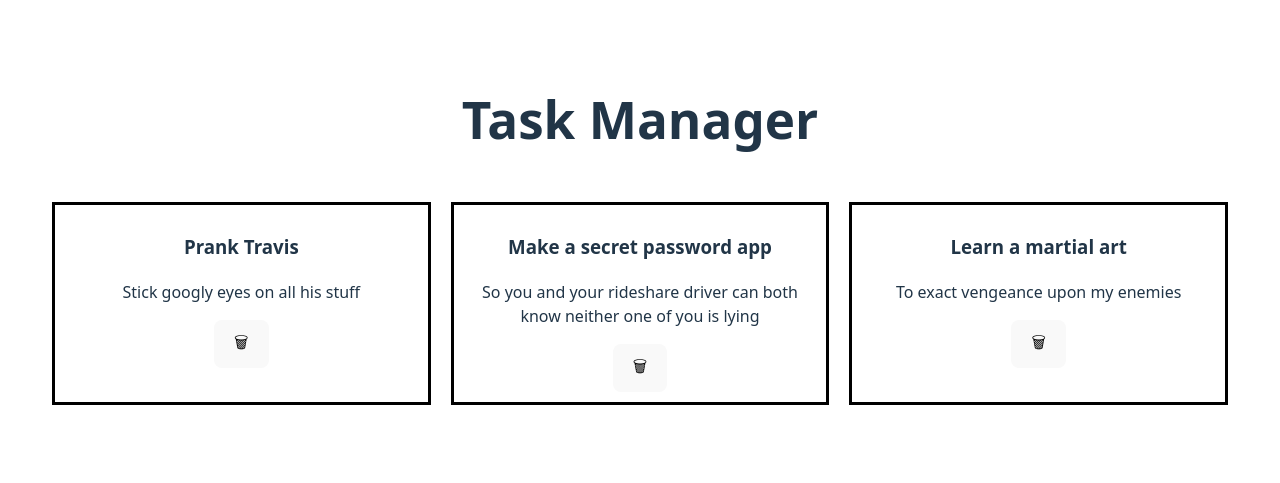
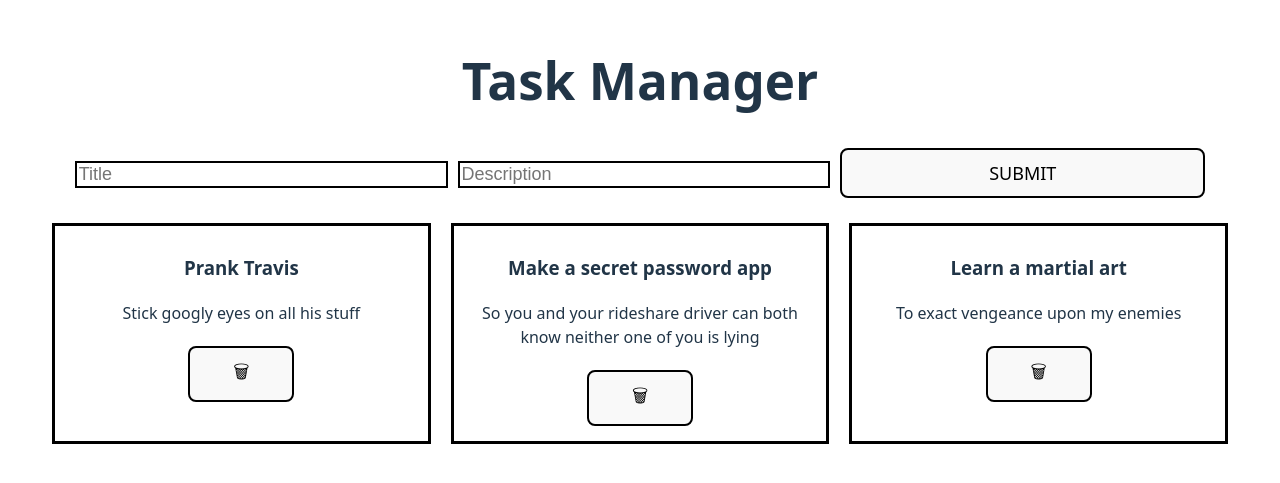
Before and after one commit to KatyaW-01/task-manager-react, a React (Vite) app: page / in a window 1280 px wide. Shown: the part 159-642 px from the top of the page. Built offline with nearby package versions, Linux system fonts and the light colour scheme.

Commit message:
Import form in app component

```diff
--- a/src/components/App/App.jsx
+++ b/src/components/App/App.jsx
@@ -1,6 +1,7 @@
 import { useState } from 'react';
 import "./App.css";
 import Tasks from "../Tasks/Tasks";
+import Form from "../Form/Form";
 
 function App() {
   const dummyTasks = [
@@ -13,6 +14,7 @@ function App() {
     <main className="App">
       <h1>Task Manager</h1>
       {!tasks.length && <h2>No tasks yet -- add some!</h2>}
+      <Form />
       <Tasks tasks={tasks} />
     </main>
   );
```
